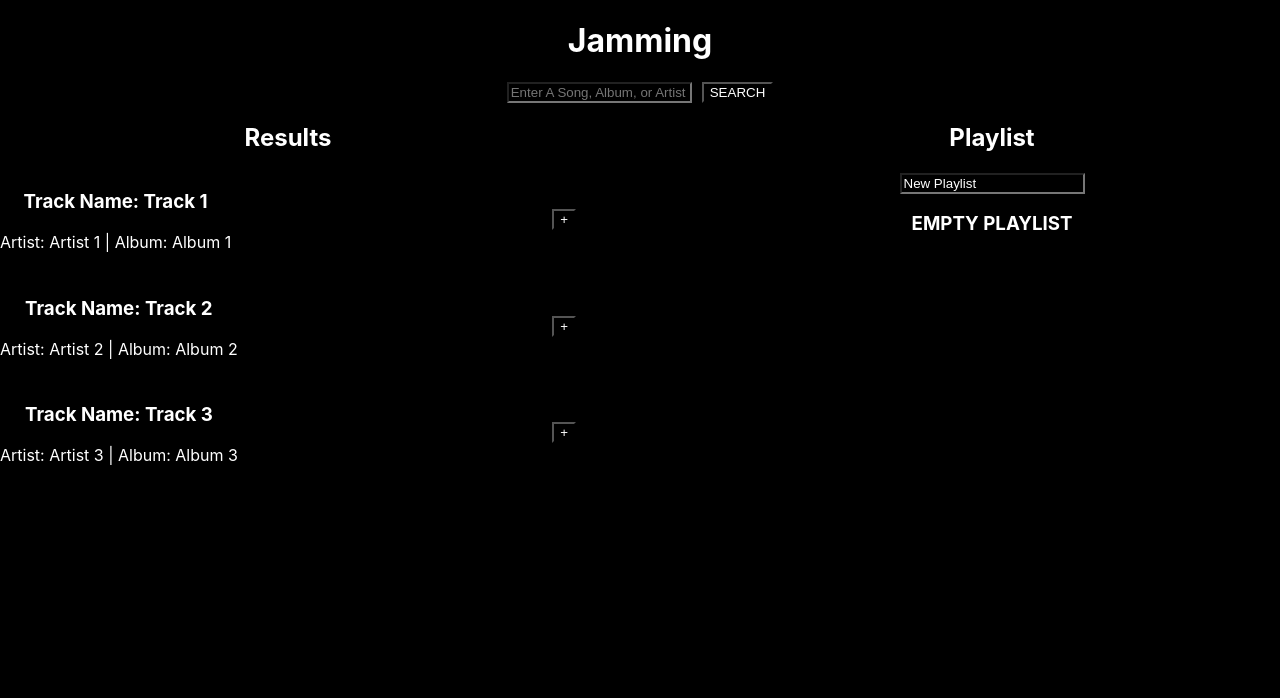
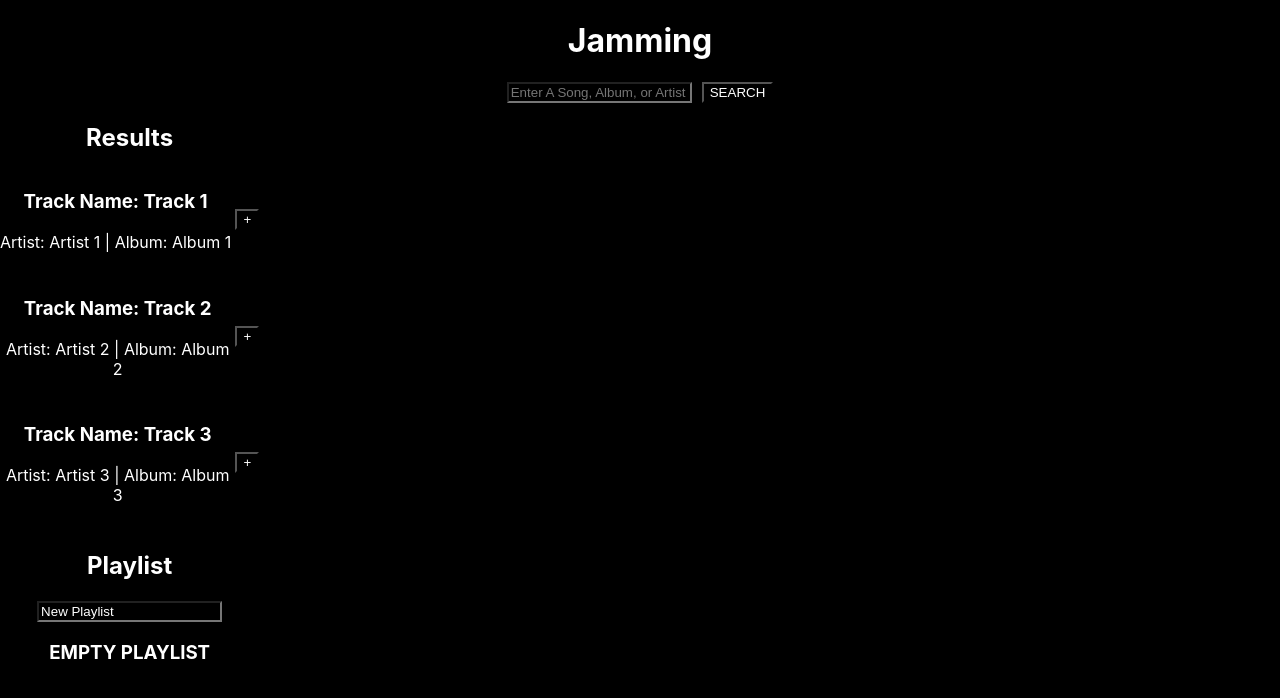
Before and after one commit to alexismarincb/Jamming, a React (Create React App) app: page / in a window 1280 px wide. Shown: the top 698 px of the page. Built offline with nearby package versions, Linux system fonts and the light colour scheme.

Commit message:
Added AddSongs component with CSS, modified App.js, SearchResults.js, and Track.js

```diff
--- /dev/null
+++ b/src/components/AddSongs/AddSongs.css
@@ -0,0 +1,13 @@
+/* App.css */
+* {
+    background-color: black;
+    color: white;
+}
+
+.AddSongs {
+    text-align: center;
+
+    width: 45%;
+
+
+}
--- /dev/null
+++ b/src/components/AddSongs/AddSongs.js
@@ -0,0 +1,20 @@
+import React, { useState } from "react";
+import "./AddSongs.css";
+import SearchResults from "../SearchResults/SearchResults";
+import Playlist from "../Playlist/Playlist";
+
+function AddSongs() {
+  const [playlist, setPlaylist] = useState([]);
+  const addTrackToPlaylist = (track) => {
+    setPlaylist((prevPlaylist) => [...prevPlaylist, track]); // Using functional update for state
+  };
+
+  return (
+    <div className="AddSongs">
+        <SearchResults addTrackToPlaylist={addTrackToPlaylist} />
+        <Playlist playlist={playlist} addTrackToPlaylist={addTrackToPlaylist} />
+      </div>
+  );
+}
+
+export default AddSongs;
--- a/src/components/App/App.js
+++ b/src/components/App/App.js
@@ -1,22 +1,15 @@
 import React, { useState } from "react";
 import "./App.css";
 import SearchBar from "../SearchBar/SearchBar";
-import SearchResults from "../SearchResults/SearchResults";
-import Playlist from "../Playlist/Playlist";
+import AddSongs from "../AddSongs/AddSongs";
 
 function App() {
-  const [playlist, setPlaylist] = useState([]);
-  const addTrackToPlaylist = (track) => {
-    setPlaylist((prevPlaylist) => [...prevPlaylist, track]); // Using functional update for state
-  };
-
   return (
     <div className="App">
       <h1>Jamming</h1>
       <SearchBar />
       <div className="App-playlist">
-        <SearchResults addTrackToPlaylist={addTrackToPlaylist} />
-        <Playlist playlist={playlist} addTrackToPlaylist={addTrackToPlaylist} />
+        <AddSongs/>
       </div>
     </div>
   );
--- a/src/components/SearchResults/SearchResults.js
+++ b/src/components/SearchResults/SearchResults.js
@@ -9,6 +9,8 @@ function SearchResults({ addTrackToPlaylist }) {
     { id: 3, name: "Track 3", artist: "Artist 3", album: "Album 3" },
     // Add more tracks as needed
   ];
+
+  const understanding = 2
 
   return (
     <div className="SearchResults">
--- a/src/components/Track/Track.js
+++ b/src/components/Track/Track.js
@@ -4,8 +4,7 @@ import './Track.css';
 function Track({ track, trackOrPlay, addTrackToPlaylist }) {
     const [plusOrMinus, setPlusOrMinus] = useState(trackOrPlay === "track" ? "plus" : "minus");
     const handleAddToPlaylist = () => {
-        const newTrack = { ...track };
-        addTrackToPlaylist(newTrack);
+        addTrackToPlaylist({ ...track });
     };
 
     return (
```
